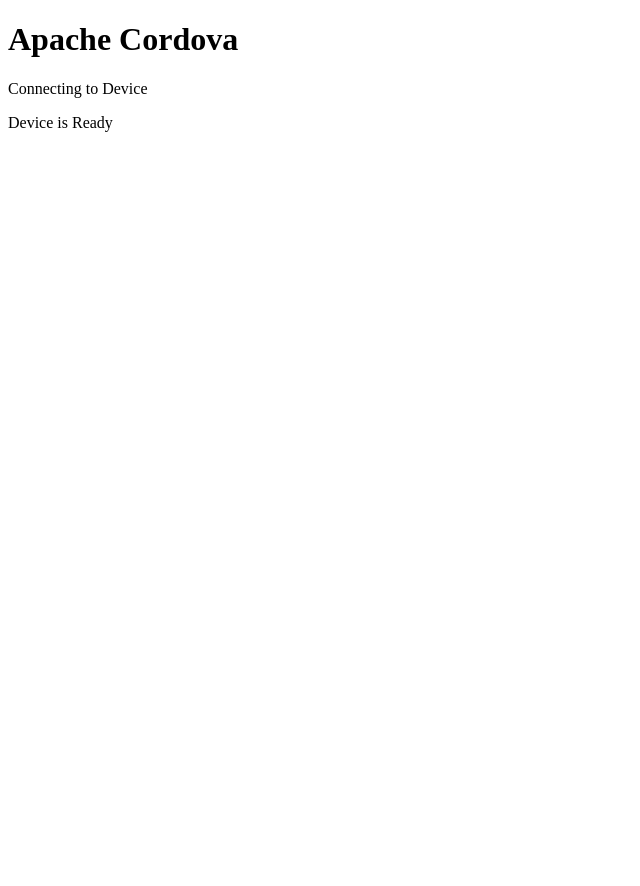
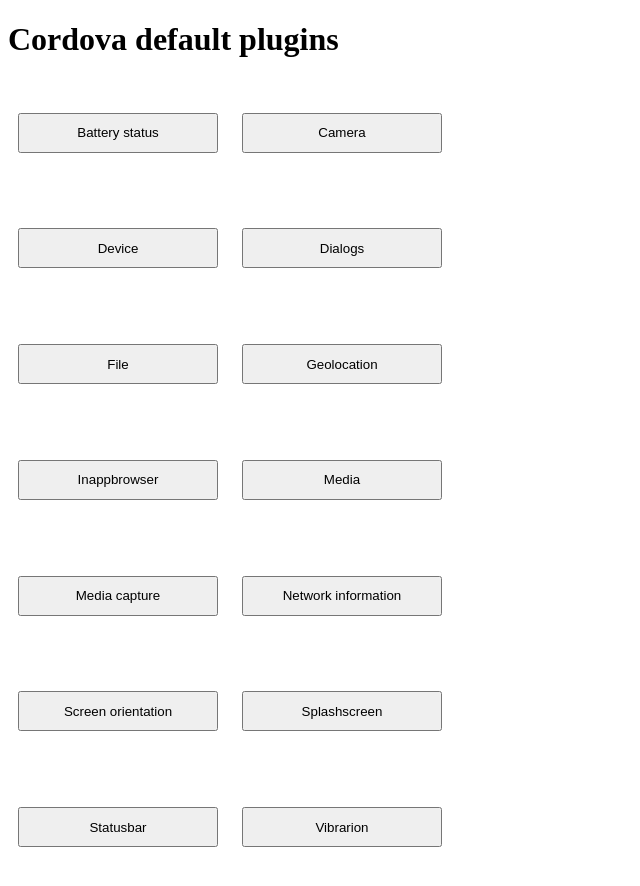
Before and after one commit to ehddnr3473/Cordova-Default-Plugin-App, a website with bundled scripts: page hello/www/index.html in a window 1280 px wide. Shown: the whole page, without its empty margins (0-640 px from the left). Before the commit the page ends 800 px from the top, so only its background shows below. Built offline with nearby package versions, Linux system fonts and the light colour scheme; no server answers.

Commit message:
Layout configured.

```diff
--- a/hello/www/index.html
+++ b/hello/www/index.html
@@ -1,54 +1,44 @@
 <!DOCTYPE html>
-<!--
-    Licensed to the Apache Software Foundation (ASF) under one
-    or more contributor license agreements.  See the NOTICE file
-    distributed with this work for additional information
-    regarding copyright ownership.  The ASF licenses this file
-    to you under the Apache License, Version 2.0 (the
-    "License"); you may not use this file except in compliance
-    with the License.  You may obtain a copy of the License at
-
-    http://www.apache.org/licenses/LICENSE-2.0
-
-    Unless required by applicable law or agreed to in writing,
-    software distributed under the License is distributed on an
-    "AS IS" BASIS, WITHOUT WARRANTIES OR CONDITIONS OF ANY
-    KIND, either express or implied.  See the License for the
-    specific language governing permissions and limitations
-    under the License.
--->
-<html>
+<html lang="en">
 <head>
-        <meta charset="utf-8">
-        <!--
-        Customize this policy to fit your own app's needs. For more guidance, please refer to the docs:
-            https://cordova.apache.org/docs/en/latest/
-        Some notes:
-            * https://ssl.gstatic.com is required only on Android and is needed for TalkBack to function properly
-            * Disables use of inline scripts in order to mitigate risk of XSS vulnerabilities. To change this:
-                * Enable inline JS: add 'unsafe-inline' to default-src
-        -->
-        <!-- 에러 발생 -->
-        <!-- <meta http-equiv="Content-Security-Policy" content="default-src 'self' data: https://ssl.gstatic.com 'unsafe-eval'; style-src 'self' 'unsafe-inline'; media-src *; img-src 'self' data: content:;"> -->
-
-        <meta http-equiv="Content-Security-Policy" content="default-src 'self' data: https://ssl.gstatic.com 'unsafe-eval' 'unsafe-inline'; style-src 'self' 'unsafe-inline'; media-src *; img-src 'self' data: content:;">
-
-        <meta name="format-detection" content="telephone=no">
-        <meta name="msapplication-tap-highlight" content="no">
-        <meta name="viewport" content="initial-scale=1, width=device-width, viewport-fit=cover">
-        <meta name="color-scheme" content="light dark">
+    <meta charset="UTF-8">
+    <meta http-equiv="X-UA-Compatible" content="IE=edge">
+    <meta name="viewport" content="width=device-width, initial-scale=1.0">
     <link rel="stylesheet" href="css/index.css">
-        <title>Hello World</title>
+    <title>Document</title>
 </head>
 <body>
-        <div class="app">
-            <h1>Apache Cordova</h1>
-            <div id="deviceready" class="blink">
-                <p class="event listening">Connecting to Device</p>
-                <p class="event received">Device is Ready</p>
+    <h1>Cordova default plugins</h1>
+    <div class="container">
+        <div class="row">
+            <button class="btn" id="battery">Battery status</button>
+            <button class="btn">Camera</button>
+        </div>
+        <div class="row">
+            <button class="btn">Device</button>
+            <button class="btn">Dialogs</button>
+        </div>
+        <div class="row">
+            <button class="btn">File</button>
+            <button class="btn">Geolocation</button>
+        </div>
+        <div class="row">
+            <button class="btn">Inappbrowser</button>
+            <button class="btn">Media</button>
+        </div>
+        <div class="row">
+            <button class="btn">Media capture</button>
+            <button class="btn">Network information</button>
+        </div>
+        <div class="row">
+            <button class="btn">Screen orientation</button>
+            <button class="btn">Splashscreen</button>
+        </div>
+        <div class="row">
+            <button class="btn">Statusbar</button>
+            <button class="btn">Vibrarion</button>
         </div>
     </div>
-        <!-- <script src="cordova.js"></script> -->
     <script type="module" src="js/index.js"></script>
 </body>
 </html>
```
Lines whose indentation alone changed are shown as unchanged.
